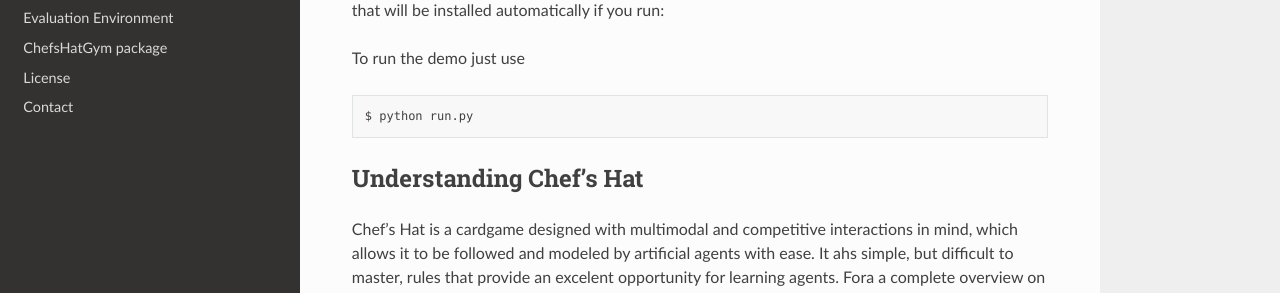
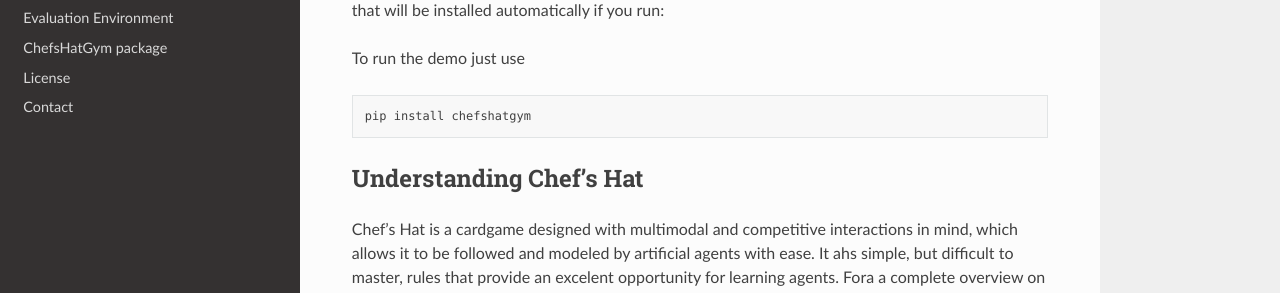
Before and after one commit to pablovin/ChefsHatGYM, a Sphinx documentation site: the page built from docs/source/quickstart.rst, in a window 1280 px wide and 900 px high. Shown: the part 313-606 px from the top of the window. Built offline with Sphinx 7.4.7 and the Read the Docs theme 2.0.0, drawn with Linux system fonts in a browser that asks for light colours.

Commit message:
Update quickstart.rst

```diff
--- a/docs/source/quickstart.rst
+++ b/docs/source/quickstart.rst
@@ -13,7 +13,7 @@ To run the demo just use
 
 .. code-block:: bash
 
-    $ python run.py
+    pip install chefshatgym
 
 
 Understanding Chef's Hat
```
